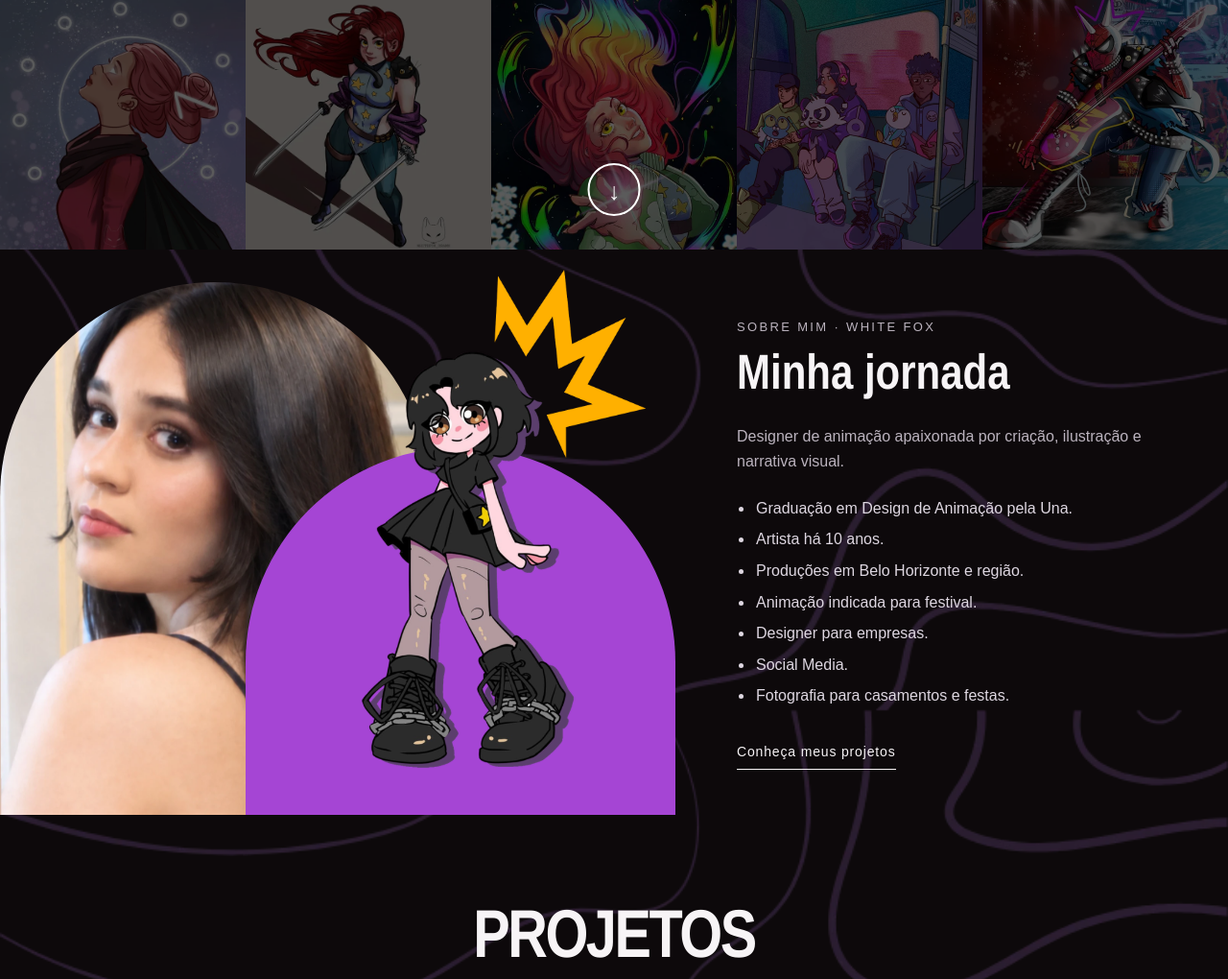
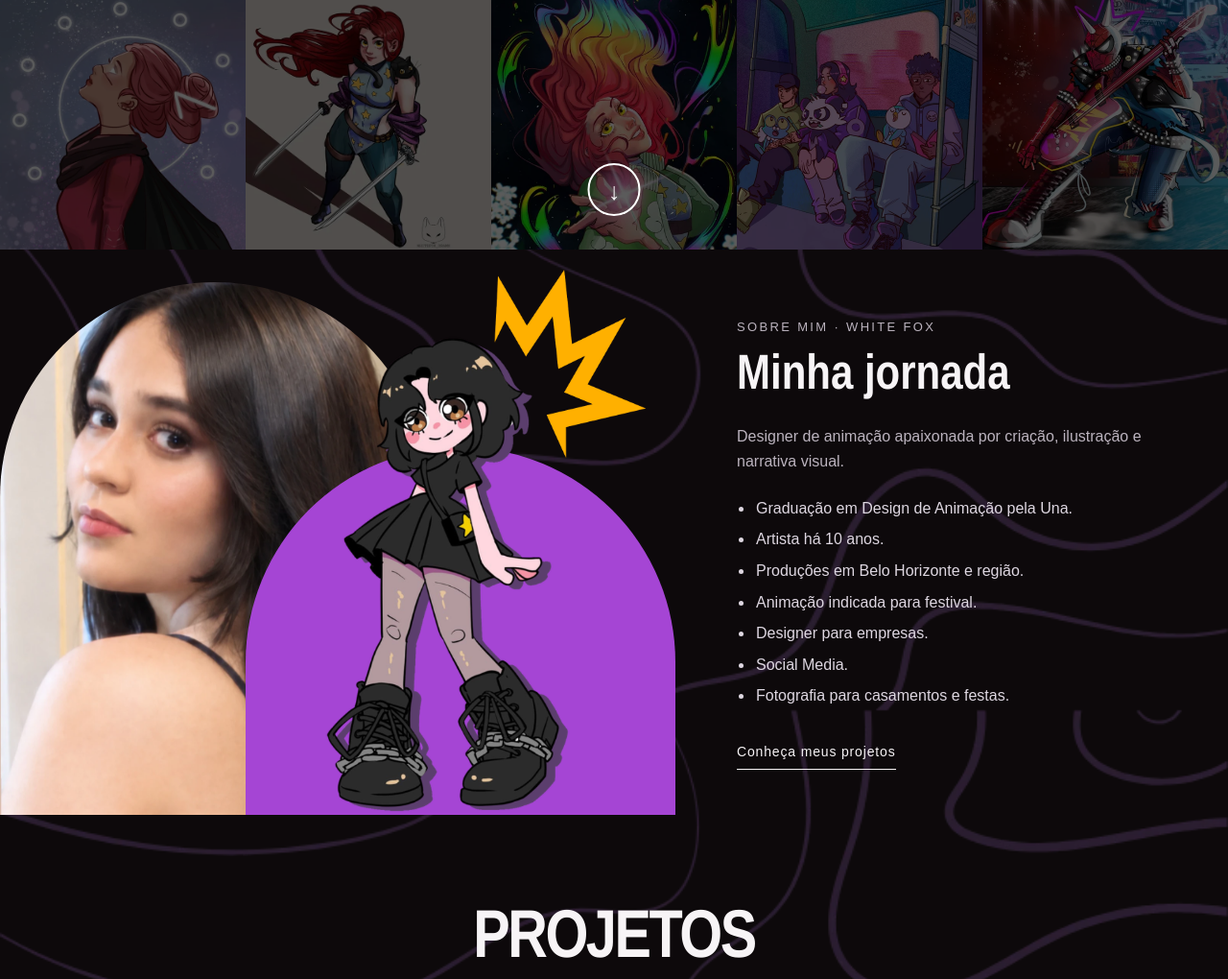
Before and after one commit to white-fox-drawn/white-fox, a plain HTML site: page index.html in a window 1280 px wide. Shown: the part 540-1560 px from the top of the page at 96% size. Drawn offline with Linux system fonts and the light colour scheme.

Commit message:
Corrige enquadramento da personagem

```diff
--- a/style.css
+++ b/style.css
@@ -1665,10 +1665,7 @@ body.viewer-open {
     transform: none;
     z-index: 1;
 }
-.sobre .sobre-art .sobre-personagem {
-    transform: translate(-50%, 20%) scale(1.85);
-    transform-origin: center 75%;
-}
+
 .sobre .sobre-art .sobre-detalhe {
     width: 50%;
     transform: scale(1.7);
@@ -1693,3 +1690,19 @@ body.viewer-open {
     height: 100%;
     object-fit: cover;
 }
+.sobre .sobre-art .sobre-personagem {
+    position: absolute;
+    top: auto;
+    right: auto;
+    bottom: 0;
+    left: 45%;
+
+    width: auto;
+    height: 90%;
+    max-width: none;
+    max-height: none;
+
+    transform: translate(-50%, 5.2%);
+    transform-origin: center;
+    z-index: 1;
+}
```
